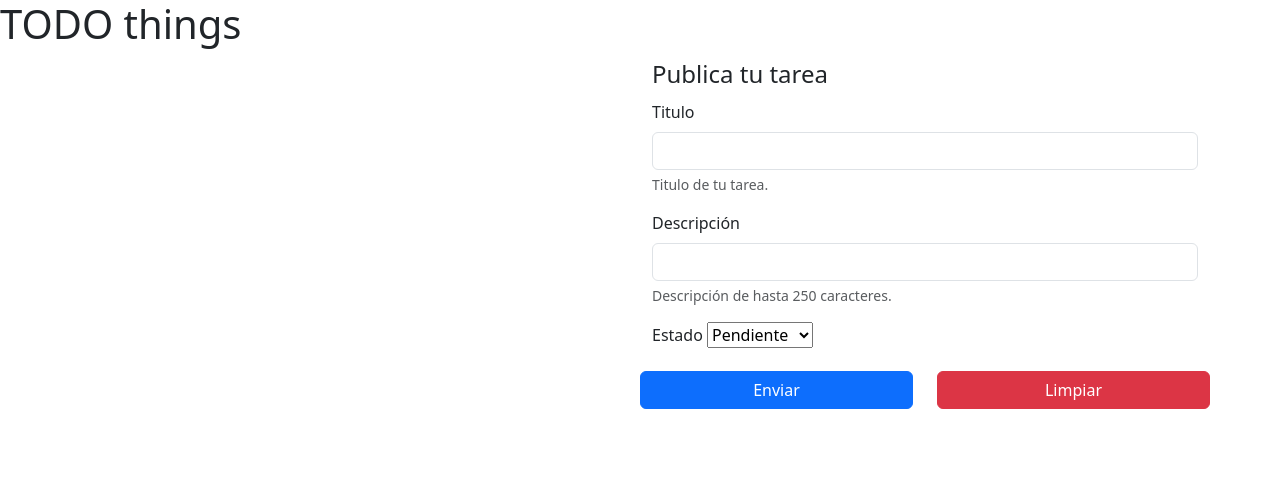
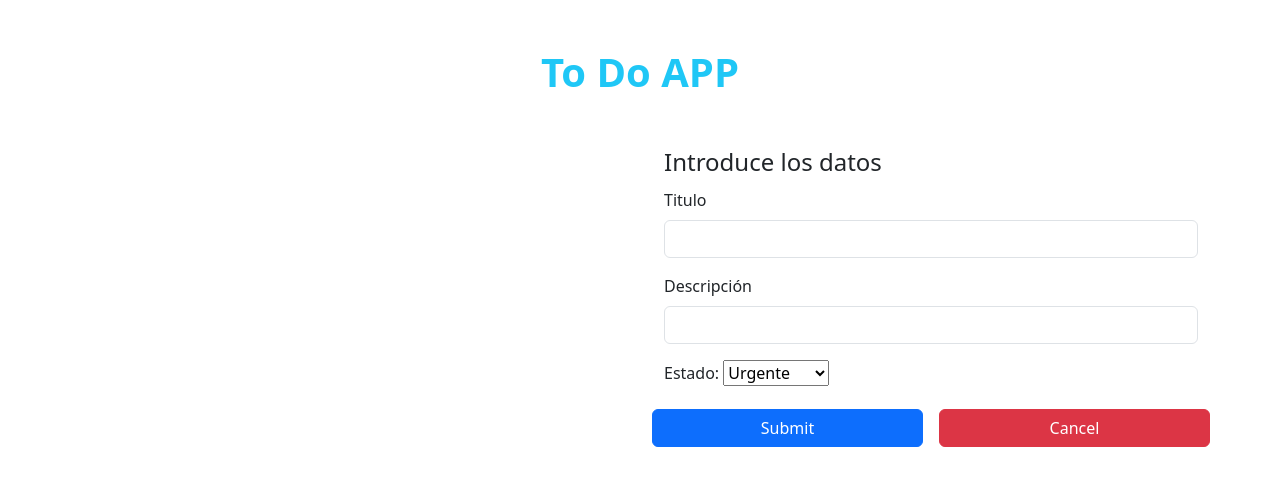
Before and after one commit to SKRTEEEEEE/xampp24, a PHP site: page /cief/php_02/index.php in a window 1280 px wide. Shown: the top 486 px of the page. Run offline with PHP 8.4, Linux system fonts and the light colour scheme; data that the repository does not hold is empty.

Commit message:
fix(update): Resolve the update estado_user

```diff
--- /dev/null
+++ b/cief/php_02/colores.php
@@ -0,0 +1,3 @@
+<?php
+
+$colores = ["darkblue"=>"ejecutando", "darkgreen"=>"finalizar", "darkred" =>"urgente", "darkorange" => "pendiente" ];
--- a/cief/php_02/connection.php
+++ b/cief/php_02/connection.php
@@ -1,24 +1,29 @@
+
 <?php
 
+// para conectarse al servidor, ambas maneras sirven pero aveces habra que usar una u otra
 
-//PDO -> Clase que genera una conexión. Tenemos unos métodos exclusivos
+// $serverName = "localhost";
+// $serverName = "127.0.0.1";
 
+// Parámetros de las conexión
 $serverName = "127.0.0.1";
 $userName = "cief";
 $password = "Cief+2024";
 $dbName = "todoapp";
 
 $link = "mysql:host=$serverName; port=3306; dbname=$dbName;";
+try {
 
-try {
-    $conn = new PDO($link, $userName, $password);
-    // echo "Echo capuccinho";
-} catch (PDOException $e) {
-    //-- Tipos Errores principales?
-    //PDOException $e
-    //exception $e
-    //throw $th;
-    print("Error: ". $e->getMessage()); // -> para encadenar
-} catch (Exception $e){
-    print("Error: ". $e->getMessage());
+$conn = new PDO($link, $userName, $password);
+
+
+// echo "Connection established";
+
+} catch (PDOException $e){
+print("Error: " . $e->getMessage());
+
+} catch (Exception $e) {
+    print("Error: " . $e->getMessage());
+
 }
--- a/cief/php_02/const.php
+++ /dev/null
@@ -1,4 +0,0 @@
-<?php
-
-
-$estados = ["darkblue" => "ejecutando", "darkred" => "urgente", "darkgreen" => "finalizada", "orange" => "pendiente"];
--- a/cief/php_02/css/style.css
+++ b/cief/php_02/css/style.css
@@ -1,14 +1,26 @@
-/*
-.section1{
-    height: 200px;
-    background-color: aquamarine;
+a {
+   text-decoration: none !important;
 }
-.section2{
-    height: 300px;
-    background-color: burlywood;
-} */
 
-body a {
-    text-decoration: none !important;
+h1 {
+   font-weight: 800;
+
+   animation: changeColor 5s infinite alternate;
 
 }
+@keyframes changeColor {
+   0% {
+       color: rgba(137, 43, 226, 0.892);
+   }
+   25% {
+       color: rgba(255, 165, 0, 0.892);
+   }
+   50% {
+       color: rgba(50, 205, 50, 0.892);
+   }
+   75% {
+       color: rgba(0, 191, 255, 0.892);
+   }
+   100% {
+       color: rgba(137, 43, 226, 0.892);
+   }}
--- a/cief/php_02/index.php
+++ b/cief/php_02/index.php
@@ -1,162 +1,163 @@
 <?php
-/*Llamar al connection (include/require)
-include_once -> hace que se ejecute solo una vez al llevar el _once
 
-al usar el include, tenemos acceso a todo el "SCOOPE" del archivo importado, como sus variables
-*/
+include_once "connection.php";
+include_once "colores.php";
 
 
-include_once "connection.php";
-include_once "const.php";
 
-// si hay mas de una linea de query necesitamos usar ; para indicar las diferentes querys
-$select = "SELECT * FROM app ORDER BY
-            CASE WHEN estado = 'darkred' THEN 1
-                 WHEN estado = 'orange' THEN 2
-                 WHEN estado = 'darkblue' THEN 3
-                 WHEN estado = 'darkgreen' THEN 4
-                 ELSE 5 END,
-            fecha ASC";
+// $colores = ["darkblue"=>"azul", "darkgreen"=>"verde", "darkred" =>"rojo", "black" => "negro", "darkorange" => "naranja" ];
+
+
+$select = "SELECT * FROM app
+ORDER BY
+  CASE
+      WHEN estado = 'darkred' THEN 1
+      WHEN estado = 'darkorange' THEN 2
+      WHEN estado = 'darkblue' THEN 3
+      WHEN estado = 'darkgreen' THEN 4
+      ELSE 5 END,
+      fecha DESC";
 
 
 $select_prepare = $conn->prepare($select);
 $select_prepare->execute();
 
-//cursor
+$resultado_select = $select_prepare->fetchAll(); //aqui se guarda la informacion de la tabla
 
-// Hay dos tipos de petición de bdd fetch y fetchAll
-//-fetch -> devuelve solo el primer registro que encuentre
-//-fetchAll -> devuelve todos los registros que encuentre, devuelve un array
+//var_dump($resultado_select);
 
-//El DPO devuelve un array asociativo
-$resultado_select = $select_prepare->fetchAll();
+/*  foreach($reultado_select as $key => $value) {
+    echo $value['color']. "<br>";
+} */
+
+if ($_POST) {
+
+    var_dump($_POST);
+    $descripcion = $_POST["descripcion"];
+    $titulo = $_POST["titulo"];
+    $estado = $_POST["estado"];
+    $colorines = $colores[$estado];
+
+    echo "Colorines :".$colorines;
 
 
-if ($_POST){
-    $estado = $_POST["estado"];
-    $titulo = $_POST["titulo"];
-    $descripcion = $_POST["descripcion"];
-
-    $insert = "INSERT INTO app (estado, titulo, estado_user, descripcion) VALUES (?,?,?,?)";
-    //El prepare() y el execute() le dan seguridad a la app
+    $insert = "INSERT INTO app (estado, titulo, estado_user, descripcion) values (?,?,?,?)";
     $insert_prepare = $conn->prepare($insert);
-    $insert_prepare->execute([$estado, $titulo, $estados[$estado], $descripcion]);
+    $insert_prepare->execute([$estado, $titulo, $colorines, $descripcion]);
 
     $insert_prepare = null;
     $conn = null;
 
-    header("Location: index.php");
-    // $insert_prepare->closeCursor();
+    header("location:index.php");
 }
 
-if($_GET){
-    $id = $_GET["id"];
-    echo "ID es: ".$id;
-}
+?>
 
-// var_dump y print_r -> Nos muestra la información de la respuesta de este fetchAll()
-// var_dump($resultado_select);
-// print_r($resultado_select);
 
-//Aquí ponemos las cosas que se ejecutaran al enviarse la pagina(como un constructor)
-?>
+
 <!DOCTYPE html>
 <html lang="es">
+
 <head>
+    <link rel="stylesheet" href="https://cdnjs.cloudflare.com/ajax/libs/bootstrap/5.3.3/css/bootstrap.min.css" integrity="sha512-jnSuA4Ss2PkkikSOLtYs8BlYIeeIK1h99ty4YfvRPAlzr377vr3CXDb7sb7eEEBYjDtcYj+AjBH3FLv5uSJuXg==" crossorigin="anonymous" referrerpolicy="no-referrer" />
+    <link rel="stylesheet" href="css/style.css">
     <meta charset="UTF-8">
     <meta name="viewport" content="width=device-width, initial-scale=1.0">
-    <title>To do App</title>
-    <link rel="stylesheet" href="https://cdnjs.cloudflare.com/ajax/libs/bootstrap/5.3.3/css/bootstrap.min.css">
-    <link rel="stylesheet" href="css/style.css">
+    <title>Organizacion de tareas</title>
 </head>
+
 <body>
+
     <header>
-    <h1>TODO things</h1></header>
-    <!-- Hay dos classes principales para el contenedor principales
-    container
-    container-fluid -> coje toda la pantalla en "xl" -->
+        <h1 class="text-center m-5">To Do APP</h1>
+    </header>
 
     <main class="container">
-        <div class="row">
+        <div class="row gx-5">
             <section class="col-sm-6 section1">
-                <?php foreach($resultado_select as $row) : ?>
-                    <!-- Todo lo que pongamos aquí se ira renderizando dentro del foreach -->
-                    <div style="color: white; background-color: <?= $row["estado"] ?>" class="row alert" alert role="alert">
-                        <div class="wline col-sm-9"><?= $row["titulo"].": ".$row["descripcion"] ?></div>
-                        <div class="wline text-end gx-5 gap-3 col-sm-3">
-                            <!-- Hay que ver quetal va esto -->
-                            <a href="index.php?id=<?= $row["id"] ?>&titulo=<?= $row["titulo"] ?>&descripcion=<?= $row["descripcion"] ?>&estado=<?= $row["estado"] ?>">✏️</a>
-                            <a href="delete.php?id=<?= $row["id"] ?>">🗑️</a></div>
+
+                <?php foreach ($resultado_select as $row) : ?>
+                    <div style="color: white; background-color: <?= $row["estado"] ?>" class="row alert" role="alert">
+                        <div class="col-sm-9">
+
+                          <h2><?= $row["titulo"]  ?></h2> <p><?= $row["descripcion"] ?></p>
+                        </div>
+
+                        <div class="col-sm-3 text-end">
+                            <a href="index.php?id=<?= $row["id"] ?>&titulo=<?= $row["titulo"] ?>&estado=<?= $row["estado"] ?>&descripcion=<?= $row["descripcion"] ?>">✏️</a>
+                            <a href="delete.php?id=<?= $row["id"] ?>">🗑️</a>
+                        </div>
                     </div>
                 <?php endforeach ?>
+
             </section>
+
+
             <section class="col-sm-6 section2">
-                <!-- Hay que añadir la descripcion de la tarea -->
-                <?php if($_GET) : ?>
+
+                <?php if ($_GET) : ?>
                     <fieldset>
-                        <legend>Edita tu tarea</legend>
-                        <form method="GET" action="update.php">
-                        <!-- El atributo name es lo que se asociara al valor -->
-                        <input type="hidden" name="id" value=<?= $row["id"] ?> >
+                            <legend>Actualiza la información</legend>
+                    <form method="GET" action="update.php">
                         <div class="mb-3">
+                            <input type="hidden" name="id" value='<?= $_GET['id']?>'>
                             <label for="titulo" class="form-label">Titulo</label>
-                            <input type="text" name="titulo" class="form-control" id="titulo" aria-describedby="tituloHelp" value="<?= $_GET["titulo"]  ?>" >
-                            <div id="tituloHelp" class="form-text">Titulo de tu tarea.</div>
+                            <input type="text" name="titulo" class="form-control" id="titulo" aria-describedby="titulo" value='<?=$_GET['titulo'] ?>'>
                         </div>
                         <div class="mb-3">
-                            <label for="descripcion" class="form-label">Descripción</label>
-                            <input type="text" name="descripcion" class="form-control" id="descripcion" aria-describedby="descripcionHelp" value="<?= $_GET["descripcion"]  ?>" >
-                            <div id="descripcionHelp" class="form-text">Descripción de hasta 250 caracteres.</div>
+                            <input type="hidden" name="id" value='<?= $_GET['id']?>'>
+                            <label for="titulo" class="form-label">descripción</label>
+                            <input type="text" name="descripcion" class="form-control" id="descripcion" aria-describedby="descripcion" value='<?=$_GET['descripcion'] ?>'>
                         </div>
                         <div class="mb-3">
-                            <label for="estado" class="form-label">Estado</label>
+                            <label for="estado" class="form-label">Estado:</label>
                             <select name="estado" id="estado">
-                                <option value="darkred" <?php if($_GET["estado"] == "darkred") echo "selected" ?> > Urgente</option>
-                                <option value="darkblue" <?php if($_GET["estado"] == "darkblue") echo "selected" ?>>Ejecutando</option>
-                                <option value="orange" <?php if($_GET["estado"] == "orange") echo "selected" ?>>Pendiente</option>
-                                <option value="darkgreen" <?php if($_GET["estado"] == "darkgreen") echo "selected" ?>>Finalizado</option>
+                                <option value="darkred" <?php if ($_GET['estado'] == "darkred") echo "selected" ?>>Urgente</option>
+                                <option value="darkorange" <?php if ($_GET['estado'] == "darkorange") echo "selected" ?>>Pendiente</option>
+                                <option value="darkblue" <?php if ($_GET['estado'] == "darkred") echo "selected" ?>>Ejecutando</option>
+                                <option value="darkgreen" <?php if ($_GET['estado'] == "darkgreen") echo "selected" ?>>Finalizado</option>
                             </select>
                         </div>
-                        <div class="row gap-4">
-                        <button type="submit" class="btn col btn-primary">Enviar</button>
-                        <button type="reset" class="btn col btn-danger">Limpiar</button>
-
+                        <div class="row gap-3">
+                            <button type="submit" class=" col btn btn-primary">Submit</button>
+                            <button type="reset" class=" col btn btn-danger">Cancel</button>
                         </div>
-                        <div class="my-3"><a href="index.php">Volver</a></div>
+                        <div class="my-3">
+                            <p class="text-center">
+                            <a href="index.php">Dejar de editar</a>
+                            </p>
+                        </div>
                     </form>
                     </fieldset>
+                <?php endif ?>
 
-                <?php endif ?>
-                <?php if(!$_GET) : ?>
-                    <fieldset>
-                        <legend>Publica tu tarea</legend>
-                        <form method="POST">
-                        <!-- El atributo name es lo que se asociara al valor -->
 
-                        <div class="mb-3">
-                            <label for="titulo" class="form-label">Titulo</label>
-                            <input type="text" name="titulo" class="form-control" id="titulo" aria-describedby="tituloHelp" >
-                            <div id="tituloHelp" class="form-text">Titulo de tu tarea.</div>
-                        </div>
-                        <div class="mb-3">
-                            <label for="descripcion" class="form-label">Descripción</label>
-                            <input type="text" name="descripcion" class="form-control" id="descripcion" aria-describedby="descripcionHelp">
-                            <div id="descripcionHelp" class="form-text">Descripción de hasta 250 caracteres.</div>
-                        </div>
-                        <div class="mb-3">
-                            <label for="estado" class="form-label">Estado</label>
-                            <select name="estado" id="estado">
-                                <option value="darkred">Urgente</option>
-                                <option value="orange" selected>Pendiente</option>
-                                <option value="darkblue">Ejecutando</option>
-                                <option value="darkgreen">Finalizado</option>
-                            </select>
-                        </div>
-                        <div class="row gap-4">
-                        <button type="submit" class="btn col btn-primary">Enviar</button>
-                        <button type="reset" class="btn col btn-danger">Limpiar</button>
 
-                        </div>
+                <?php if (!$_GET) : ?>
+                    <form method="post">
+                        <fieldset>
+                                <legend>Introduce los datos</legend>
+                            <div class="mb-3">
+                                <label for="titulo" class="form-label">Titulo</label>
+                                <input type="text" name="titulo" class="form-control" id="titulo" aria-describedby="titulo">
+                            </div>
+                            <div class="mb-3">
+                                <label for="descripcion" class="form-label">Descripción</label>
+                                <input type="text" name="descripcion" class="form-control" id="descripcion" aria-describedby="descripcion">
+                            </div>
+                            <div class="mb-3">
+                                <label for="estado" class="form-label">Estado:</label>
+                                <select name="estado" id="estado">
+                                    <option value="darkred" selected>Urgente</option>
+                                    <option value="darkorange">Pendiente</option>
+                                    <option value="darkblue">Ejecutando</option>
+                                    <option value="darkgreen">Finalizado</option>
+                                </select>
+                            </div>
+                            <div class="row gap-3">
+                                <button type="submit" class=" col btn btn-primary">Submit</button>
+                                <button type="reset" class=" col btn btn-danger">Cancel</button>
+                            </div>
                     </form>
                     </fieldset>
 
@@ -164,6 +165,5 @@
             </section>
         </div>
     </main>
-
 </body>
 </html>
```
Also changed, not shown: cief/php_02/delete.php (+4 -5 lines), cief/php_02/update.php (+22 -14 lines).
